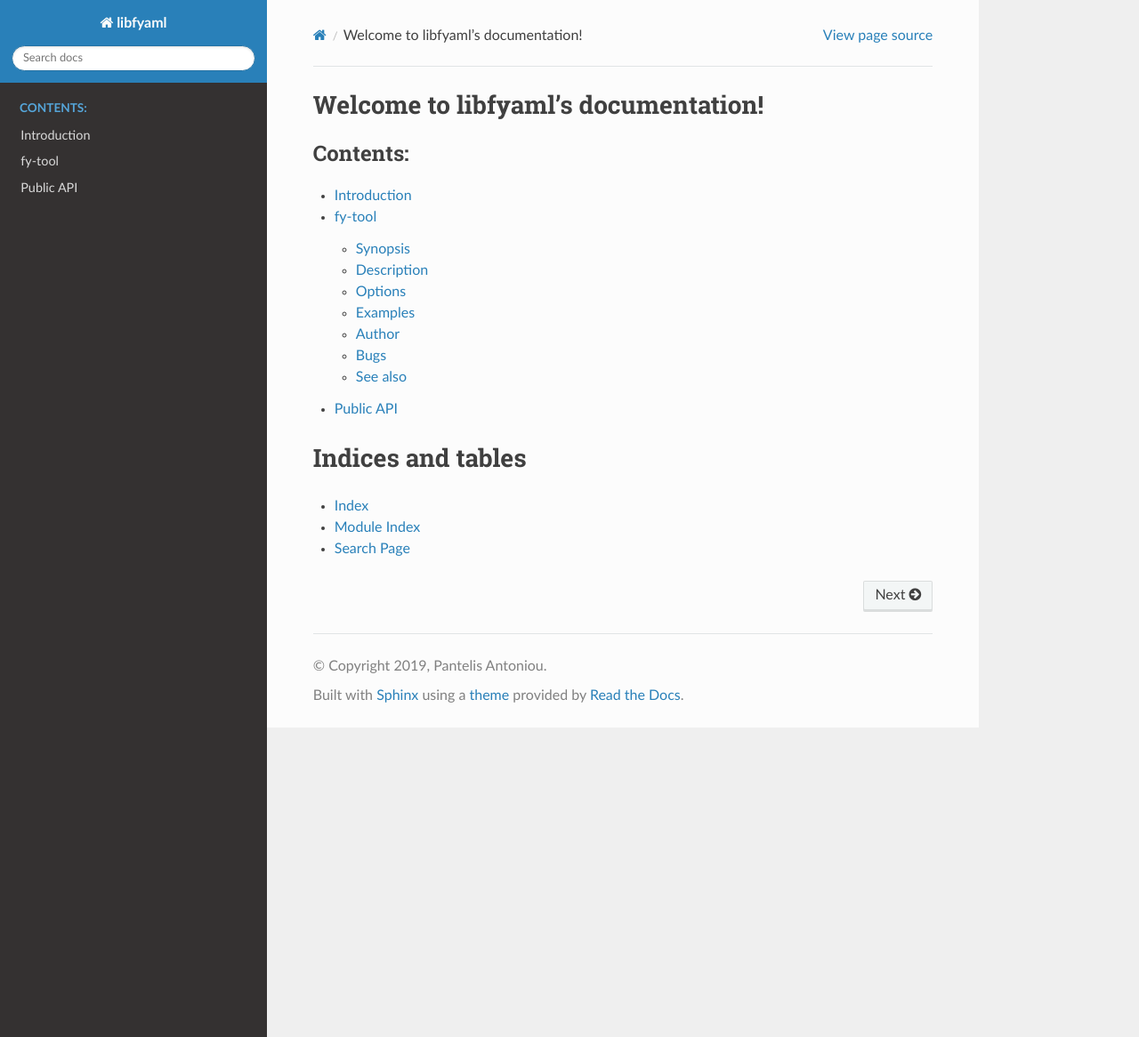
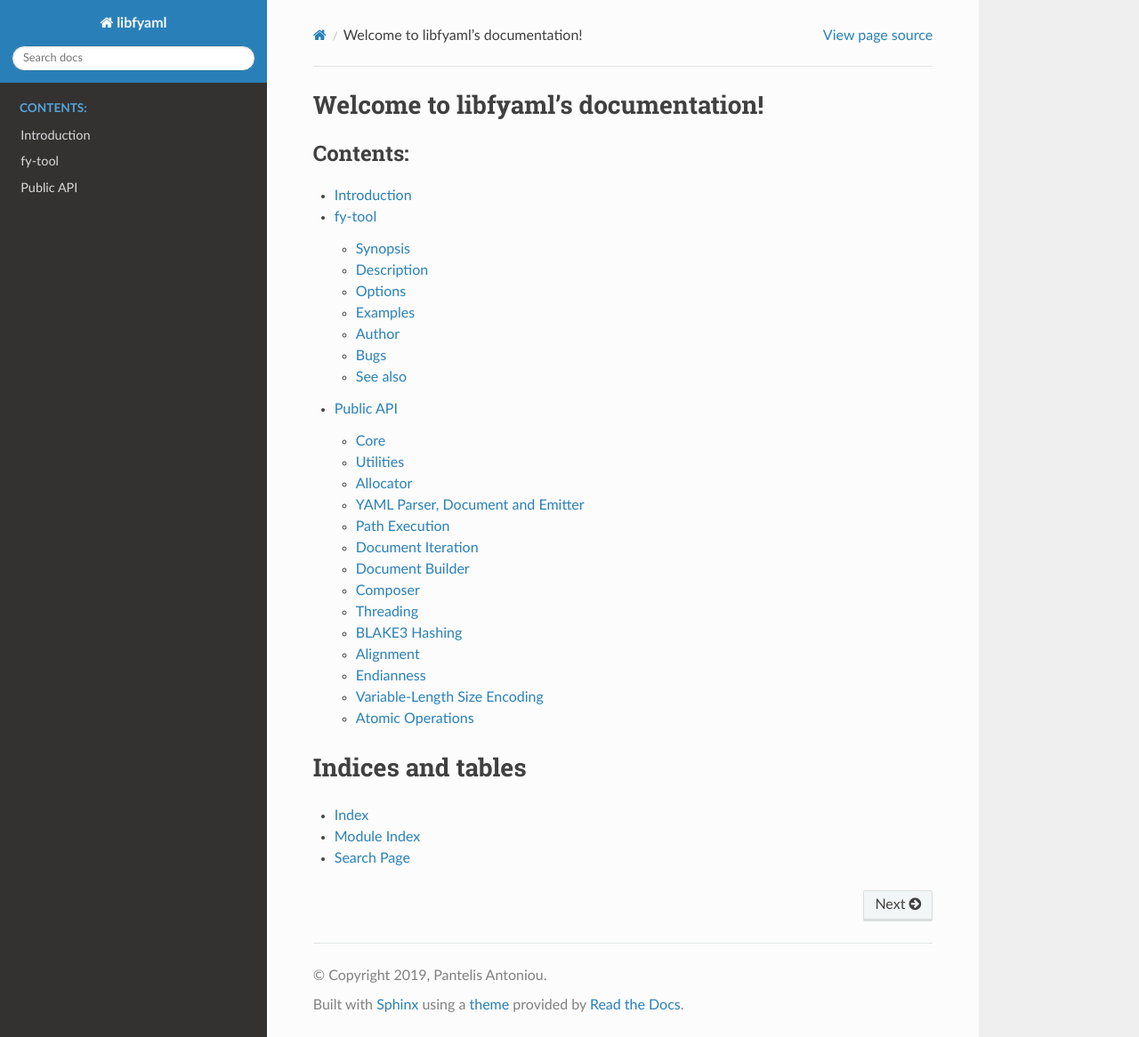
Before and after one commit to pantoniou/libfyaml, a Sphinx documentation site: the page built from doc/index.rst, in a window 1280 px wide and 1166 px high. Shown: the whole window at 89% size. Built offline with Sphinx 7.4.7 and the Read the Docs theme 3.1.0, drawn with Linux system fonts in a browser that asks for light colours; some of the changed lines change nothing that is shown.

Commit message:
doc: Make docs work again since the public header move
We moved the public headers, the doc build method has to change.

Signed-off-by: Pantelis Antoniou <pantelis.antoniou@konsulko.com>

```diff
--- a/doc/conf.py
+++ b/doc/conf.py
@@ -64,6 +64,10 @@
 
 master_doc = 'index'
 
+# Tell kernel-doc to strip libfyaml-specific compiler-hint macros from
+# function prototypes before passing them to Sphinx C domain.
+kernel_doc_known_attrs = "FY_ALWAYS_INLINE"
+
 man_pages = [
     ('man/fy-tool', 'fy-tool', 'fy-tool documentation ', '', 1),
 ]
--- a/doc/libfyaml.rst
+++ b/doc/libfyaml.rst
@@ -1,5 +1,154 @@
 Public API
 ==========
 
-  .. kernel-doc:: include/libfyaml.h
-     :internal:
+Core
+----
+
+.. kernel-doc:: include/libfyaml.h
+   :doc: libfyaml public API — umbrella header
+   :no-header:
+
+.. kernel-doc:: include/libfyaml.h
+   :internal:
+
+Utilities
+---------
+
+.. kernel-doc:: include/libfyaml/libfyaml-util.h
+   :doc: General-purpose utility macros and portability helpers
+   :no-header:
+
+.. kernel-doc:: include/libfyaml/libfyaml-util.h
+   :doc: C preprocessor metaprogramming framework
+   :no-header:
+
+.. kernel-doc:: include/libfyaml/libfyaml-util.h
+   :doc: Compiler diagnostic control helpers
+   :no-header:
+
+.. kernel-doc:: include/libfyaml/libfyaml-util.h
+   :doc: Floating-point precision constants
+   :no-header:
+
+.. kernel-doc:: include/libfyaml/libfyaml-util.h
+   :internal:
+
+Allocator
+---------
+
+.. kernel-doc:: include/libfyaml/libfyaml-allocator.h
+   :doc: Pluggable memory allocator interface
+   :no-header:
+
+.. kernel-doc:: include/libfyaml/libfyaml-allocator.h
+   :internal:
+
+YAML Parser, Document and Emitter
+----------------------------------
+
+.. kernel-doc:: include/libfyaml/libfyaml-core.h
+   :doc: libfyaml public API
+   :no-header:
+
+.. kernel-doc:: include/libfyaml/libfyaml-core.h
+   :internal:
+
+Path Execution
+--------------
+
+.. kernel-doc:: include/libfyaml/libfyaml-path-exec.h
+   :doc: YAML path expression parser and executor
+   :no-header:
+
+.. kernel-doc:: include/libfyaml/libfyaml-path-exec.h
+   :internal:
+
+Document Iteration
+------------------
+
+.. kernel-doc:: include/libfyaml/libfyaml-dociter.h
+   :doc: Document iterator — stack-free tree traversal and event replay
+   :no-header:
+
+.. kernel-doc:: include/libfyaml/libfyaml-dociter.h
+   :internal:
+
+Document Builder
+----------------
+
+.. kernel-doc:: include/libfyaml/libfyaml-docbuild.h
+   :doc: Document builder — event-stream to document-tree conversion
+   :no-header:
+
+.. kernel-doc:: include/libfyaml/libfyaml-docbuild.h
+   :internal:
+
+Composer
+--------
+
+.. kernel-doc:: include/libfyaml/libfyaml-composer.h
+   :doc: Composer — callback-driven, path-aware event processing
+   :no-header:
+
+.. kernel-doc:: include/libfyaml/libfyaml-composer.h
+   :internal:
+
+Threading
+---------
+
+.. kernel-doc:: include/libfyaml/libfyaml-thread.h
+   :doc: Thread pool for parallel work execution
+   :no-header:
+
+.. kernel-doc:: include/libfyaml/libfyaml-thread.h
+   :internal:
+
+BLAKE3 Hashing
+--------------
+
+.. kernel-doc:: include/libfyaml/libfyaml-blake3.h
+   :doc: BLAKE3 cryptographic hashing
+   :no-header:
+
+.. kernel-doc:: include/libfyaml/libfyaml-blake3.h
+   :internal:
+
+Alignment
+---------
+
+.. kernel-doc:: include/libfyaml/libfyaml-align.h
+   :doc: Alignment macros and aligned allocation helpers
+   :no-header:
+
+.. kernel-doc:: include/libfyaml/libfyaml-align.h
+   :internal:
+
+Endianness
+----------
+
+.. kernel-doc:: include/libfyaml/libfyaml-endian.h
+   :doc: Endian detection and byte-swap utilities
+   :no-header:
+
+.. kernel-doc:: include/libfyaml/libfyaml-endian.h
+   :internal:
+
+Variable-Length Size Encoding
+------------------------------
+
+.. kernel-doc:: include/libfyaml/libfyaml-vlsize.h
+   :doc: Variable-length size encoding
+   :no-header:
+
+.. kernel-doc:: include/libfyaml/libfyaml-vlsize.h
+   :internal:
+
+Atomic Operations
+-----------------
+
+.. kernel-doc:: include/libfyaml/libfyaml-atomics.h
+   :doc: Portable atomic operations
+   :no-header:
+
+.. kernel-doc:: include/libfyaml/libfyaml-atomics.h
+   :internal:
```
